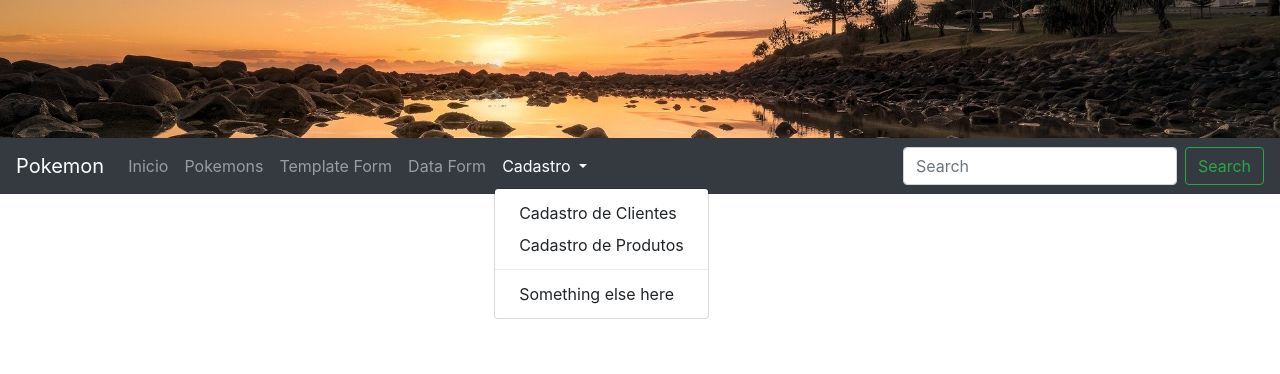
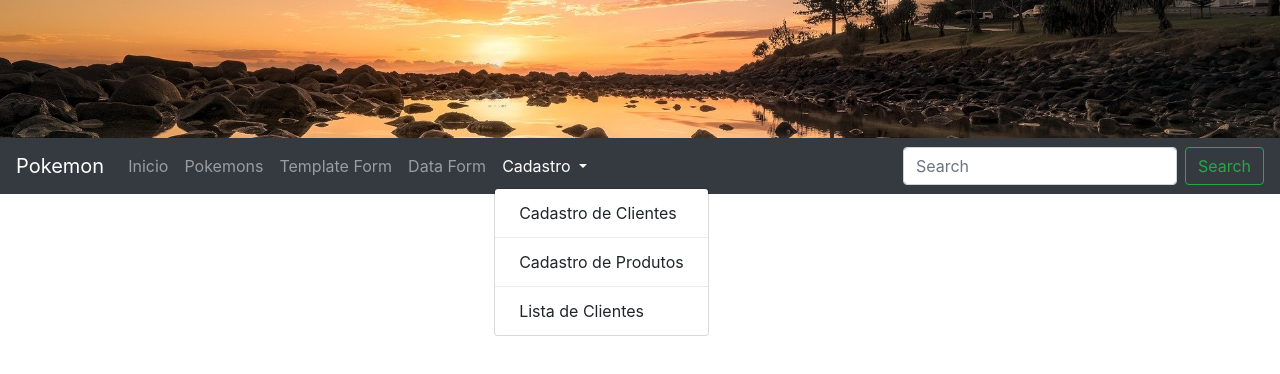
Before and after one commit to giovanniguariento/Angular, an Angular app: page / in a window 1280 px wide. Both pictures are taken after a click on the button "Cadastro". Shown: the top 374 px of the page. Built offline with nearby package versions, Linux system fonts and the light colour scheme.

Commit message:
lista de clientes

```diff
--- a/src/app/menu/menu.component.html
+++ b/src/app/menu/menu.component.html
@@ -25,9 +25,10 @@
           </a>
           <div class="dropdown-menu" aria-labelledby="navbarDropdown">
             <a class="dropdown-item" [routerLink]="['/usuarios']" >Cadastro de Clientes</a>
+            <div class="dropdown-divider"></div>
             <a class="dropdown-item" [routerLink]="['/produtos']" >Cadastro de Produtos</a>
             <div class="dropdown-divider"></div>
-            <a class="dropdown-item" >Something else here</a>
+            <a class="dropdown-item"[routerLink]= "['/usuarios/usuario-list']"> Lista de Clientes</a>
           </div>
         </li>
 
```
